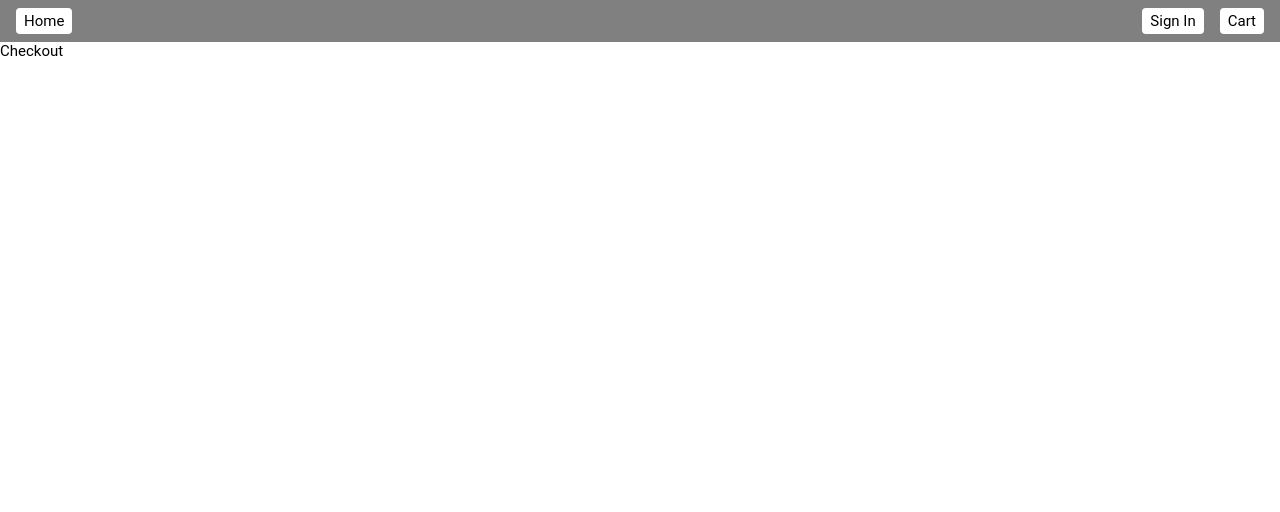
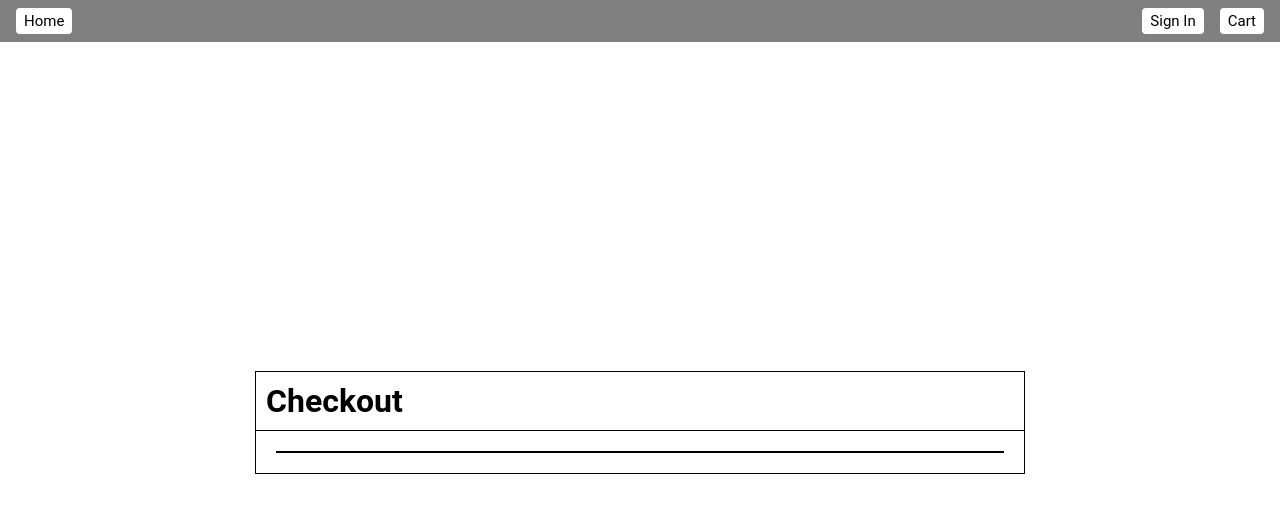
Before and after one commit to Frank-5850/E-commerse, a React (Create React App) app in the folder frontend/: page /checkout in a window 1280 px wide. Shown: the top 512 px of the page. Built offline with nearby package versions, Linux system fonts and the light colour scheme.

Commit message:
feat(checkout): cart overview section done.

```diff
--- a/frontend/src/checkout/Checkout.js
+++ b/frontend/src/checkout/Checkout.js
@@ -1,7 +1,54 @@
-import React from "react";
+import React, { useState, useEffect } from "react";
+import { getCart } from "../cart/cartHelper";
+import {
+  CheckoutContainer,
+  CheckoutHeader,
+  CheckoutWrapper,
+  Header,
+  CheckoutBody,
+  CheckoutItemCard,
+  CheckoutItemDetailsContainer,
+  CheckoutItemName,
+  CheckoutItemDescription,
+  CheckoutItemPriceContainer,
+  CheckoutItemPrice,
+} from "./checkout.styles";
 
 const Checkout = () => {
-  return <div>Checkout</div>;
+  const [cartItems, setCartItems] = useState([]);
+  const [cartTotal, setCartTotal] = useState(0);
+
+  useEffect(() => {
+    const cartItems = getCart();
+    setCartItems(cartItems);
+  }, []);
+
+  return (
+    <CheckoutWrapper>
+      <CheckoutContainer>
+        <CheckoutHeader>
+          <Header>Checkout</Header>
+        </CheckoutHeader>
+        <CheckoutBody>
+          {cartItems.map((item) => (
+            <CheckoutItemCard>
+              <CheckoutItemDetailsContainer>
+                <CheckoutItemName>{item.name}</CheckoutItemName>
+                <CheckoutItemDescription>
+                  {item.description} x {item.count}
+                </CheckoutItemDescription>
+              </CheckoutItemDetailsContainer>
+              <CheckoutItemPriceContainer>
+                <CheckoutItemPrice>
+                  ${item.price * item.count}
+                </CheckoutItemPrice>
+              </CheckoutItemPriceContainer>
+            </CheckoutItemCard>
+          ))}
+        </CheckoutBody>
+      </CheckoutContainer>
+    </CheckoutWrapper>
+  );
 };
 
 export default Checkout;
--- a/frontend/src/checkout/checkout.styles.js
+++ b/frontend/src/checkout/checkout.styles.js
@@ -0,0 +1,80 @@
+import styled from "styled-components";
+
+export const CheckoutWrapper = styled.div`
+  display: flex;
+  flex-flow: column;
+  align-items: center;
+  justify-content: center;
+  min-height: 95vh;
+  background-color: white;
+`;
+
+export const CheckoutContainer = styled.div`
+  display: flex;
+  flex-flow: column;
+  justify-content: center;
+  width: 60%;
+  height: 80%;
+  margin: 20px 0;
+  border: 1px solid black;
+`;
+
+export const CheckoutHeader = styled.div`
+  display: flex;
+  flex-flow: row;
+  align-items: center;
+  justify-content: space-between;
+  border-bottom: 1px solid black;
+`;
+export const Header = styled.h1`
+  font-size: 2rem;
+  font-weight: bold;
+  margin: 0;
+  padding: 10px;
+`;
+
+export const CheckoutBody = styled.div`
+  display: flex;
+  flex-flow: column;
+  justify-content: center;
+  margin: 20px;
+  border: 1px solid black;
+`;
+
+export const CheckoutItemCard = styled.div`
+  display: flex;
+  flex-flow: row;
+  justify-content: space-between;
+  align-items: center;
+`;
+
+export const CheckoutItemDetailsContainer = styled.div`
+  display: flex;
+  flex-flow: column;
+  padding: 10px;
+`;
+
+export const CheckoutItemName = styled.h6`
+  font-weight: bold;
+  margin: 0;
+`;
+
+export const CheckoutItemDescription = styled.p`
+  margin: 0;
+`;
+
+export const CheckoutItemPriceContainer = styled.div`
+  display: flex;
+  flex-flow: row;
+  justify-content: center;
+  align-items: center;
+  border-left: 1px solid black;
+  width: 100px;
+  height: 50px;
+`;
+
+export const CheckoutItemPrice = styled.h6`
+  font-weight: bold;
+  margin: 0;
+  padding: 10px;
+`;
```
Also changed, not shown: 7 other files (tests, documents, lock files or other folders).
